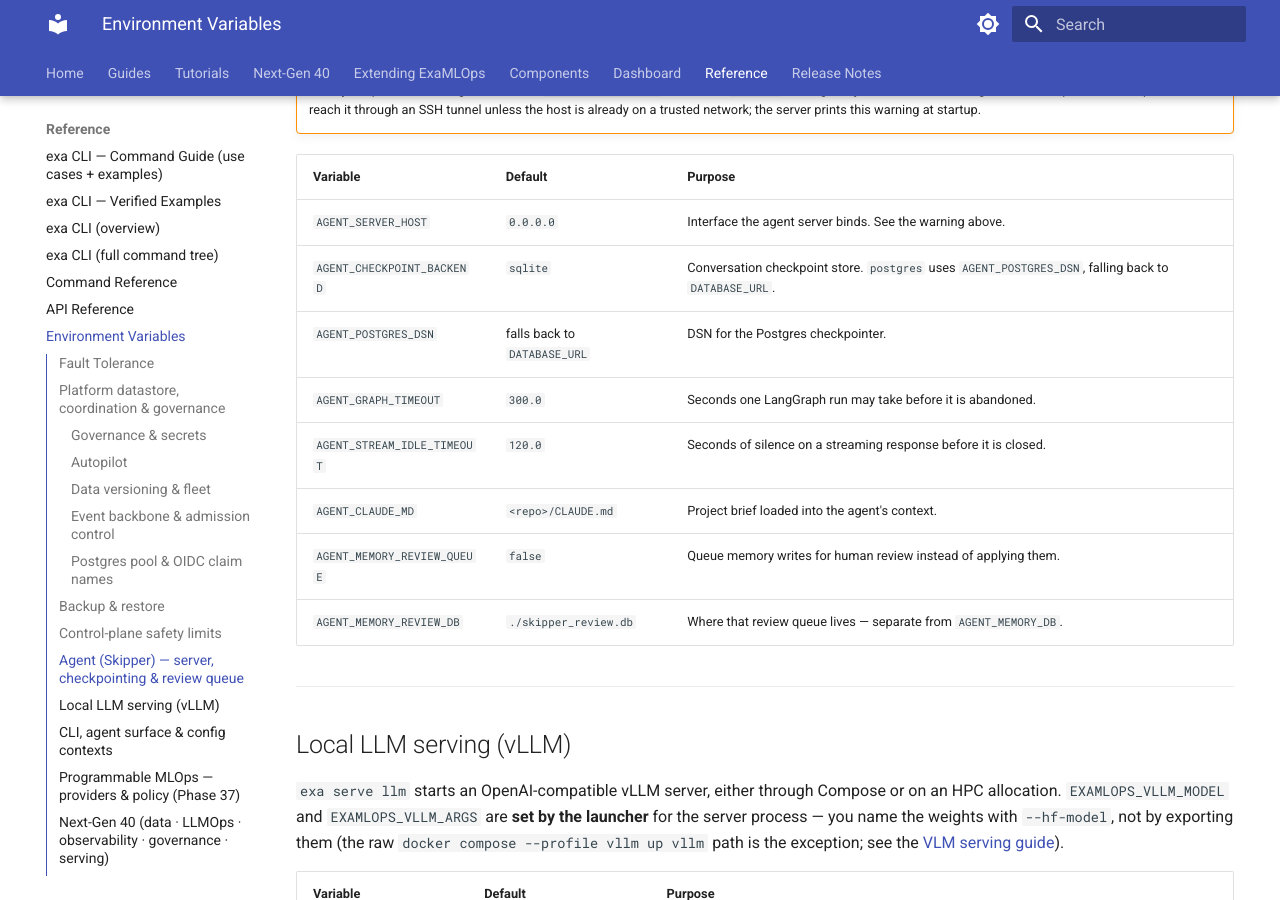
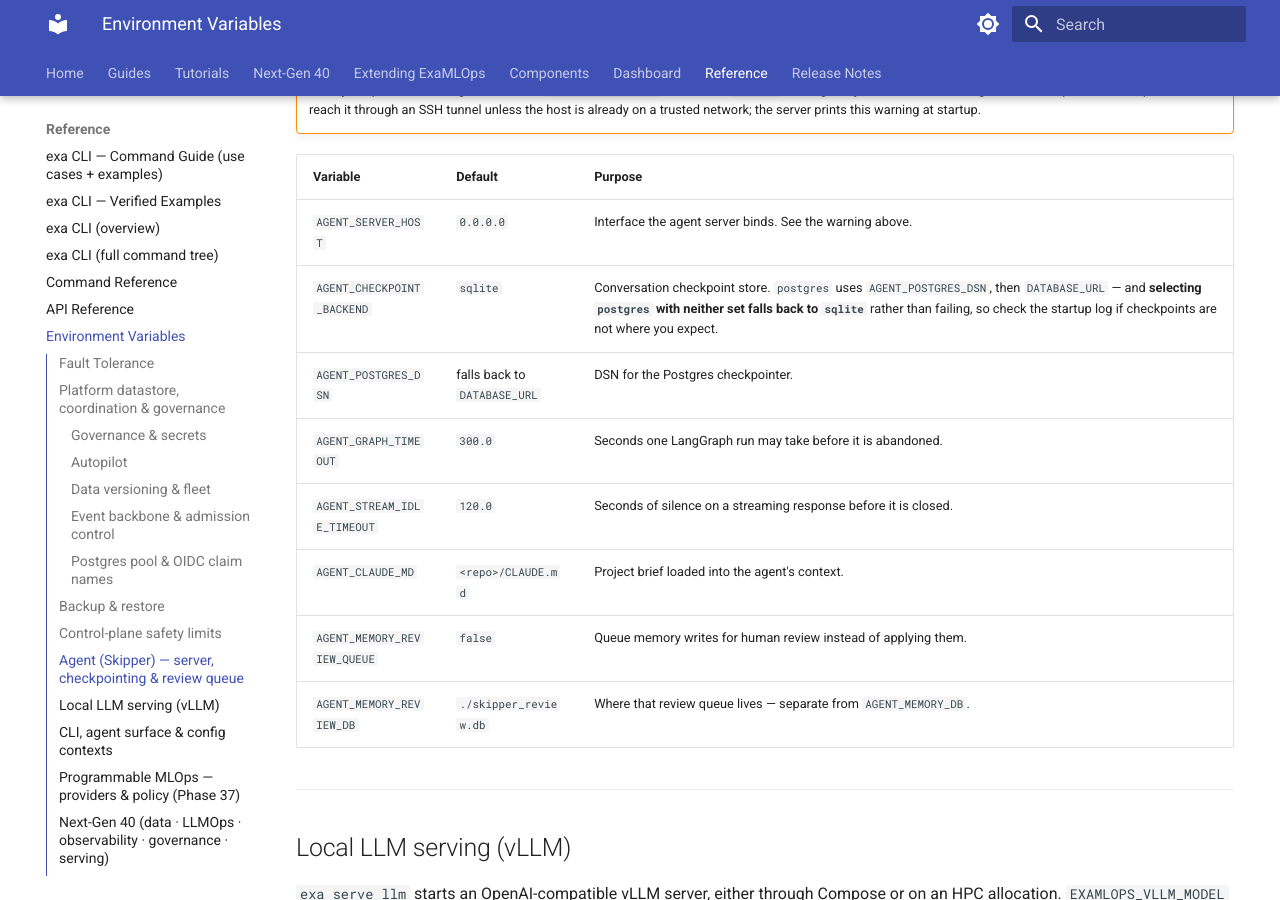
Before and after one commit to MSKazemi/ExaMLOps, an MkDocs documentation site: the page built from docs/reference/env-vars.md, in a window 1280 px wide and 900 px high, scrolled down 6686 px. Built offline with MkDocs 1.6.1 and Material for MkDocs 9.7.7, drawn with Linux system fonts in a browser that asks for light colours; some of the changed text lies outside the part shown.

Commit message:
docs(env-vars): correct two rows the documentation pass got wrong
EXAMLOPS_LLM_LAUNCHER was published as "external / compose / hpc / kserve". There
is no hpc launcher: the HPC one is registered under two scheduler names, slurm and
flux, and --launcher accepts exactly external, compose, slurm, flux, kserve.

The AGENT_CHECKPOINT_BACKEND row omitted the part that matters — selecting
postgres with no AGENT_POSTGRES_DSN and no DATABASE_URL falls back to sqlite
silently rather than failing, so checkpoints end up somewhere other than where the
operator configured them, with nothing but a startup log line to say so.

Both found by reading the registry and the branch rather than the surrounding
docstring. A row that enumerates values has to be checked against the place the
values are enumerated.

```diff
--- a/docs/reference/env-vars.md
+++ b/docs/reference/env-vars.md
@@ -172,7 +172,7 @@ Defaults are in the module header of `platform/services/control_plane/app.py`.
 | Variable | Default | Purpose |
 |---|---|---|
 | `AGENT_SERVER_HOST` | `0.0.0.0` | Interface the agent server binds. See the warning above. |
-| `AGENT_CHECKPOINT_BACKEND` | `sqlite` | Conversation checkpoint store. `postgres` uses `AGENT_POSTGRES_DSN`, falling back to `DATABASE_URL`. |
+| `AGENT_CHECKPOINT_BACKEND` | `sqlite` | Conversation checkpoint store. `postgres` uses `AGENT_POSTGRES_DSN`, then `DATABASE_URL` — and **selecting `postgres` with neither set falls back to `sqlite`** rather than failing, so check the startup log if checkpoints are not where you expect. |
 | `AGENT_POSTGRES_DSN` | falls back to `DATABASE_URL` | DSN for the Postgres checkpointer. |
 | `AGENT_GRAPH_TIMEOUT` | `300.0` | Seconds one LangGraph run may take before it is abandoned. |
 | `AGENT_STREAM_IDLE_TIMEOUT` | `120.0` | Seconds of silence on a streaming response before it is closed. |
@@ -685,7 +685,7 @@ Unset ⇒ the carbon provider uses its static coefficient rather than a live gri
 | `EXAMLOPS_VAULT_TOKEN` | unset | Token for the OpenBao/Vault secrets backend. Unset ⇒ the backend degrades to Fernet, then to env. |
 | `EXAMLOPS_POLICY_ENGINE` | built-in | `opa` uses Rego via a local OPA binary, **if it is available** — otherwise the built-in engine stays in use, silently. |
 | `EXAMLOPS_POLICY_BUNDLE_DIR` | `~/.config/examlops/bundle` | Where Rego bundles are read from. |
-| `EXAMLOPS_LLM_LAUNCHER` | `external` | How `exa serve llm` starts a server (`external` / `compose` / `hpc` / `kserve`). |
+| `EXAMLOPS_LLM_LAUNCHER` | `external` | Default launcher for `exa serve llm` — one of `external`, `compose`, `slurm`, `flux`, `kserve` (`slurm` and `flux` are the same HPC launcher under two scheduler names). `--launcher` overrides it. |
 | `EXAMLOPS_LLM_COST_PROVIDER` | from `finops.yaml` | Provider for LLM token cost. |
 | `EXAMLOPS_KSERVE_GATEWAY_URL` | unset | Gateway the generated KServe endpoint is reachable on; recorded on the endpoint. |
 | `FEATURE_STORE_DIR` | `.feature_store` beside the platform datastore | On-disk feature store root. |
```
